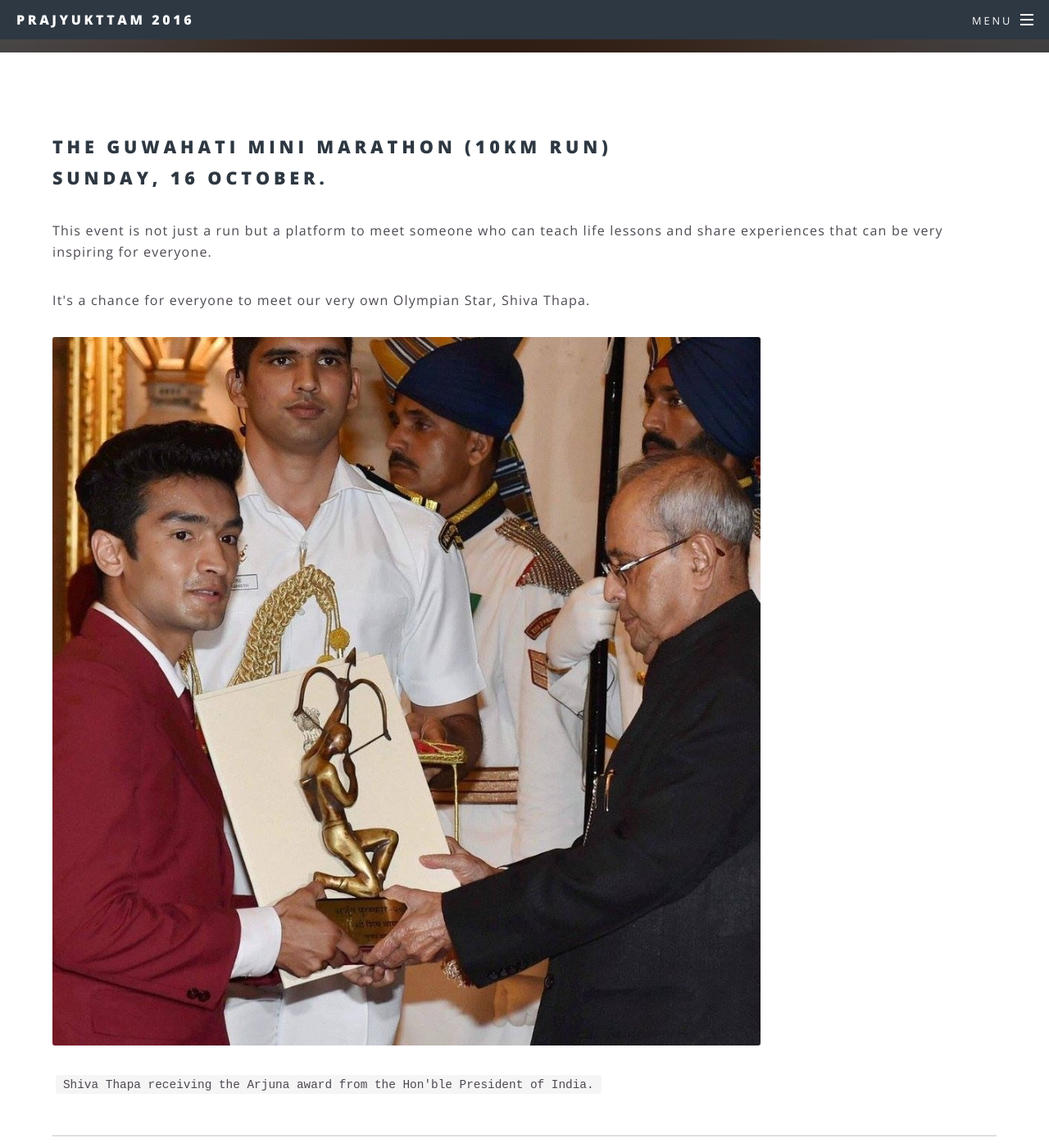
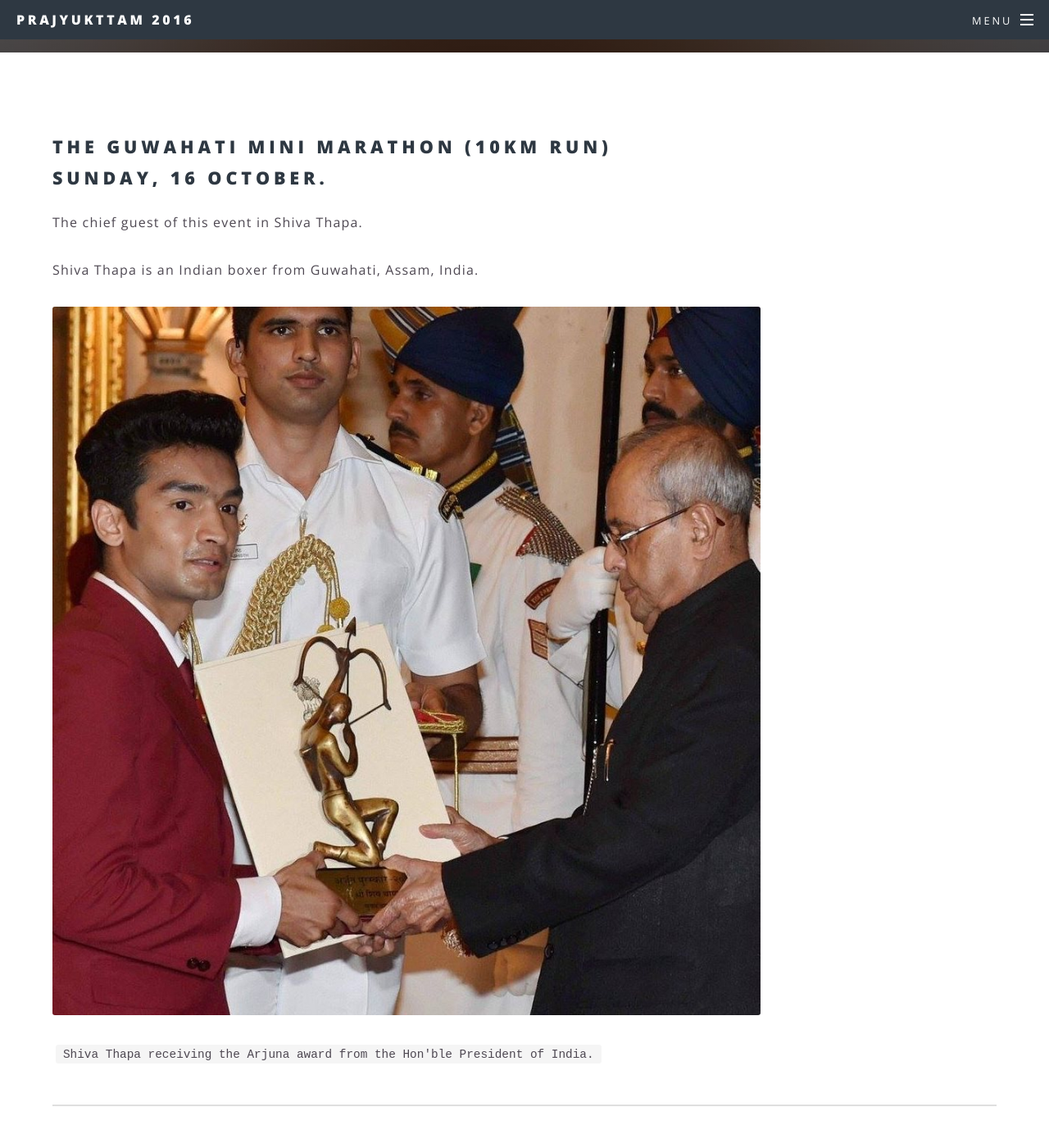
Before and after one commit to skyhitblog/prajyukttam.github.io, a Jekyll site: the page built from marathon.html, in a window 1280 px wide and 1400 px high, scrolled down 329 px. Shown: the whole window at 82% size. Built offline with Jekyll 4.4.1, drawn with Linux system fonts in a browser that asks for light colours; nearby versions of some CDN libraries; library files that are not in the unit come from our copies; some of the changed text lies outside the part shown.

Commit message:
updated pages

```diff
--- a/_config.yml
+++ b/_config.yml
@@ -11,8 +11,8 @@
 baseurl: "" # the subpath of your site, e.g. /blog
 url: "http://prajyukttam.com" # the base hostname & protocol for your site
 social:
-  facebook-official: https://facebook.com/prajyukttam
-  instagram: https://instagram.com/prajyukttam
+  facebook-official: http://facebook.com/prajyukttam
+  instagram: http://instagram.com/prajyukttam
   email: mailto:prajyukttam@dbuniversity.ac.in
 
 # Build settings
--- a/marathon.html
+++ b/marathon.html
@@ -5,12 +5,17 @@
 ---
 <h2>The Guwahati Mini Marathon (10km run)<br/>
 Sunday, 16 October.</h2>
-
-</p>This event is not just a run but a platform to meet someone who can teach life lessons and share experiences that can be very inspiring for everyone.<p>
-</p>It's a chance for everyone to meet our very own Olympian Star, Shiva Thapa.</li>
+<p>The chief guest of this event in Shiva Thapa.</p>
+<p>Shiva Thapa is an Indian boxer from Guwahati, Assam, India.</p>
 <p></p>
 <div class="9u"><span class="image fit"><img src="images/shiva.jpg" alt="" /></span></div>
 <code>Shiva Thapa receiving the Arjuna award from the Hon'ble President of India.</code>
+<hr/>
+
+<h4>Description</h4>
+
+</p>We want this event to be a platform for everyone to interact with Shiva Thapa and become inspired to do something for his/her country and community.<p>
+
 <hr/>
 
 <h4>On Spot Registration</h4>
--- a/nontechnical.html
+++ b/nontechnical.html
@@ -3,7 +3,7 @@
 title: Non Technical Events
 tag: Basic Sciences and Debate Club Events
 ---
-<h2>Extempore speech</h2>
+<h2>1. Extempore speech</h2>
 <h4>Registration fees: ₹20</h4>
 <ol>
 <li>Each participant will get two topics from a box of topics.</li>
@@ -14,7 +14,7 @@
 <h3>Hosted by: Basic Sciences Club</h3>
 <hr/>
 
-<h2>Paper presentation</h2>
+<h2>2. Paper presentation</h2>
 <h4>Registration fees: ₹30</h4>
 <ol>
 <li>Students will have to prepare a powerpoint presentation on the topics given below.</li>
@@ -44,7 +44,7 @@
 </ol>
 <h3>Hosted by: Basic Sciences Club</h3>
 <hr/>
-<h2>Debate Competition</h2>
+<h2>3. Debate Competition</h2>
 <h4>Registration fees: ₹30 each member</h4>
 <p>Group of 2.</p>
 <h4>Topics coming soon</h4>
--- a/robotics.html
+++ b/robotics.html
@@ -4,7 +4,7 @@
 tag: Survive
 ---
 
-<h2>Robo War.</h2>
+<h2>1. Robo War.</h2>
 <p>The competition will be conducted via elimination round wherein any two opponents will be selected through random selection.</p></p>
 <p>Arena will be unveiled just before the event. (May be of diameter more than 3 meter)</p>
 <h3>Team Size</h3>
```
Also changed, not shown: 4 other files.
